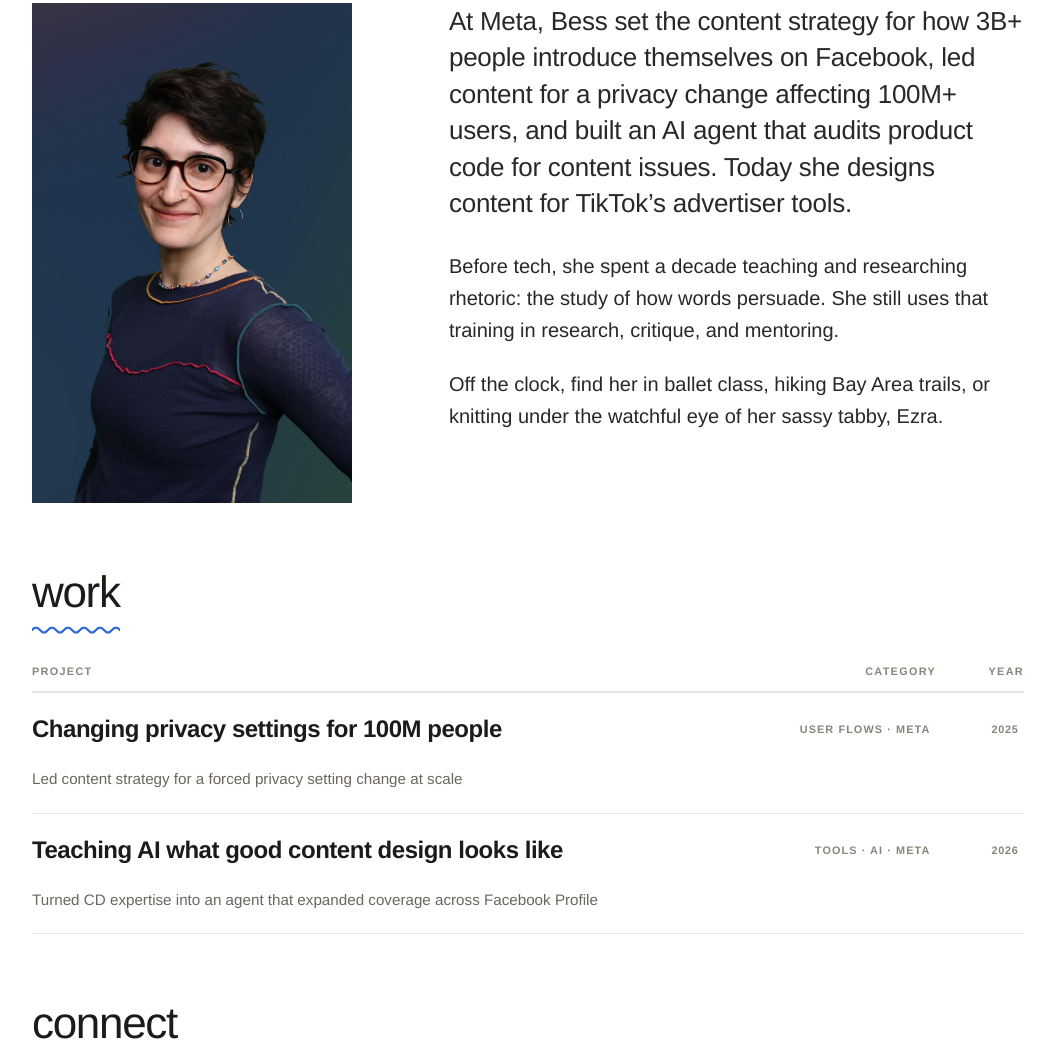
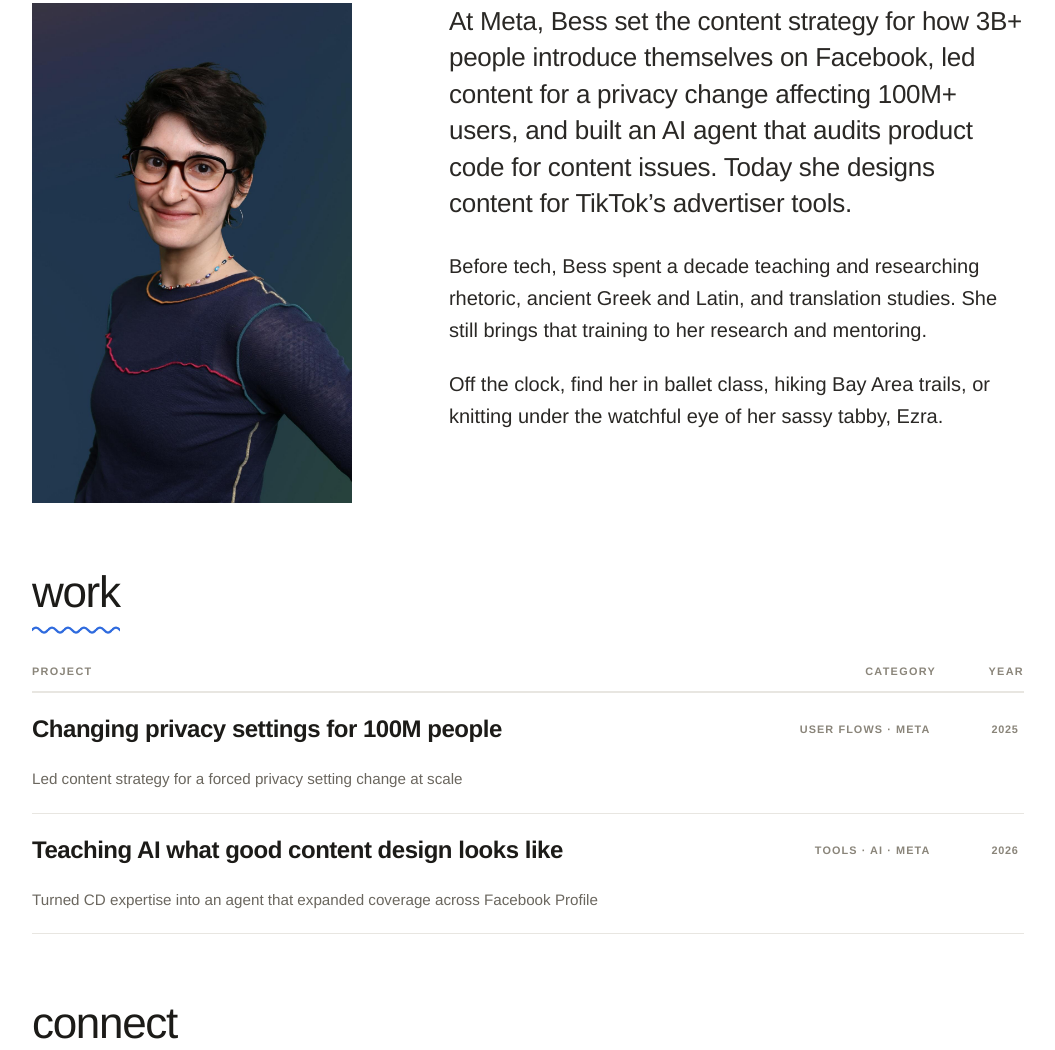
Before and after one commit to bessmyers/bessmyers.github.io, a plain HTML site: page index.html in a window 1280 px wide. Shown: the part 754-1804 px from the top of the page, without its empty margins (112-1167 px from the left). Drawn offline with Linux system fonts and the light colour scheme; a web font is replaced by a local one.

Commit message:
Update About second paragraph
Co-Authored-By: Claude Opus 5.5 <noreply@anthropic.com>
Claude-Session: https://claude.ai/code/session_01EhM5K4kzXVZEM4KQnsG23A

```diff
--- a/index.html
+++ b/index.html
@@ -66,7 +66,7 @@
               At Meta, Bess set the content strategy for how 3B+ people introduce themselves on Facebook, led content for a privacy change affecting 100M+ users, and built an AI agent that audits product code for content issues. Today she designs content for TikTok&rsquo;s advertiser tools.
             </p>
             <p>
-              Before tech, she spent a decade teaching and researching rhetoric: the study of how words persuade. She still uses that training in research, critique, and mentoring.
+              Before tech, Bess spent a decade teaching and researching rhetoric, ancient Greek and Latin, and translation studies. She still brings that training to her research and mentoring.
             </p>
             <p>
               Off the clock, find her in ballet class, hiking Bay Area trails, or knitting under the watchful eye of her sassy tabby, Ezra.
```
